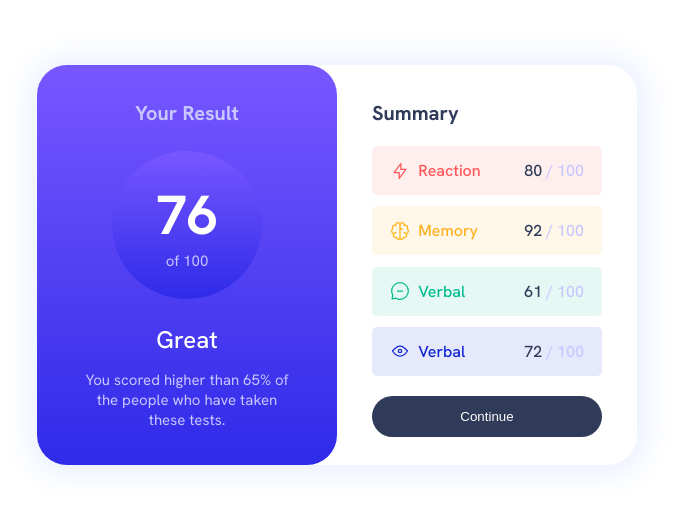
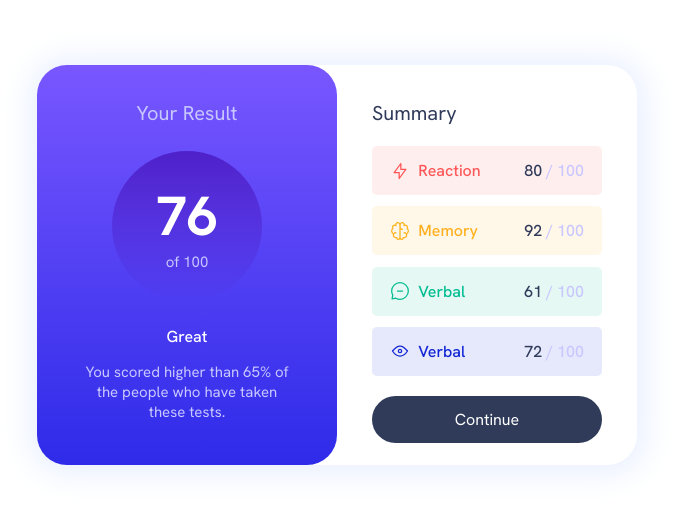
Before and after one commit to faseehahmed1/Result-summary-FrontEnd-Mentor, a plain HTML site: page index.html in a window 1280 px wide. Shown: the part 135-646 px from the top of the page, without its empty margins (303-978 px from the left). Drawn offline with Linux system fonts and the light colour scheme.

```diff
--- a/index.css
+++ b/index.css
@@ -1,5 +1,7 @@
 @font-face {
     font-family: 'HankenGrotesk';
+    font-display: swap;
+    font-weight: 100 900;
     src: url('./assets/fonts/HankenGrotesk-VariableFont_wght.ttf') format('truetype');
 }
 
@@ -12,21 +14,49 @@
     --gradient-light-slate-blue-bg: hsl(252, 100%, 67%);
     --gradient-light-royal-blue-bg: hsl(241, 81%, 54%);
     --gradient-violet-blue-circle: hsla(256, 72%, 46%, 1);
-    --gradient-persian-blue: hsla(241, 72%, 46%, 0);
+    --gradient-persian-blue-circle: hsla(241, 72%, 46%, 0);
 
     --neutral-white: hsl(0, 0%, 100%);
     --neutral-pale-blue: hsl(221, 100%, 96%);
     --neutral-light-lavender: hsl(241, 100%, 89%);
     --neutral-dark-gray-blue: hsl(224, 30%, 27%);
+
+    --font-family-default: 'HankenGrotesk', sans-serif;
+  /* font weight */
+    --fw-regular: 500;
+    --fw-bold: 700;
+    --fw-black: 800;
+
+     /* font size */
+    --fs-400: 1.125rem;
+    --fs-500: 1.25rem;
+    --fs-600: 1.5rem;
+    --fs-700: 1.75rem;
+    --fs-800: 2rem;
+    --fs-900: 5rem;
+}
+
+*,
+*::before,
+*::after {
+  box-sizing: border-box;
 }
 
 * {
     margin: 0;
-    padding: 0;
-    box-sizing: 0;
+    font: inherit;
 }
 
+img,
+  svg{
+    display: block;
+    max-width: 100%;
+  }
+
 body {
+    font-family: var(--font-family-default);
+    /* font-size: var(--fs-400); */
+    color: var(--clr-neutral-700);
     height: 100vh;
     width: 100vw;
     display: flex;
@@ -78,7 +108,7 @@ main{
     flex-direction: column;
     align-items: center;
     justify-content: center;
-    background: linear-gradient(var(--gradient-light-slate-blue-bg), var(--gradient-light-royal-blue-bg));
+    background: linear-gradient(var(--gradient-violet-blue-circle), var(--gradient-persian-blue-circle));
     font-size: 15px;
     margin-top: 25px;
     margin-bottom:  25px;
--- a/index.html
+++ b/index.html
@@ -6,24 +6,24 @@
 
   <link rel="icon" type="image/png" sizes="32x32" href="./assets/images/favicon-32x32.png">
   <link rel="stylesheet" href="index.css">
-  <title>Frontend Mentor | Results summary component</title>
+  <title>Results Summary</title>
 
 </head>
 <body>
   <main>
     <div class="left-container">
       <h2 class="result-font">Your Result</h2>
-      <div class="total-score"><span class="big-score">76</span> of 100</div>
+      <p class="total-score"><span class="big-score">76</span> of 100</p>
       <h2 class="great">Great</h2>
       <p class="left-p-text">You scored higher than 65% of the people who have taken these tests.</p>
     </div>
     <div class="right-container">
       <h2 class="summary-text">Summary</h2>
       <div class="score-container">
-        <div class="reaction-container red"> <div class="icon-text"><img src="./assets/images/icon-reaction.svg" alt="reaction icon"/>&nbsp; Reaction</div><div class="total">80<span class="grey-total"> / 100<span></div></div>
-          <div class="reaction-container yellow"> <div class="icon-text"><img src="./assets/images/icon-memory.svg" alt="reaction icon"/>&nbsp; Memory</div><div class="total">92<span class="grey-total"> / 100<span></div></div>
-            <div class="reaction-container green"> <div class="icon-text"><img src="./assets/images/icon-verbal.svg" alt="reaction icon"/>&nbsp; Verbal</div><div class="total">61<span class="grey-total"> / 100<span></div></div>
-              <div class="reaction-container blue"> <div class="icon-text"><img src="./assets/images/icon-visual.svg" alt="reaction icon"/>&nbsp; Verbal</div><div class="total">72<span class="grey-total"> / 100<span></div></div>
+        <div class="reaction-container red"> <div class="icon-text"><img src="./assets/images/icon-reaction.svg" alt="reaction icon"/>&nbsp; Reaction</div><p class="total">80<span class="grey-total"> / 100<span></p></div>
+          <div class="reaction-container yellow"> <div class="icon-text"><img src="./assets/images/icon-memory.svg" alt="reaction icon"/>&nbsp; Memory</div><p class="total">92<span class="grey-total"> / 100<span></p></div>
+            <div class="reaction-container green"> <div class="icon-text"><img src="./assets/images/icon-verbal.svg" alt="reaction icon"/>&nbsp; Verbal</div><p class="total">61<span class="grey-total"> / 100<span></p></div>
+              <div class="reaction-container blue"> <div class="icon-text"><img src="./assets/images/icon-visual.svg" alt="reaction icon"/>&nbsp; Verbal</div><p class="total">72<span class="grey-total"> / 100<span></p></div>
               </div>
       <button>Continue</button>
     </div>
```
